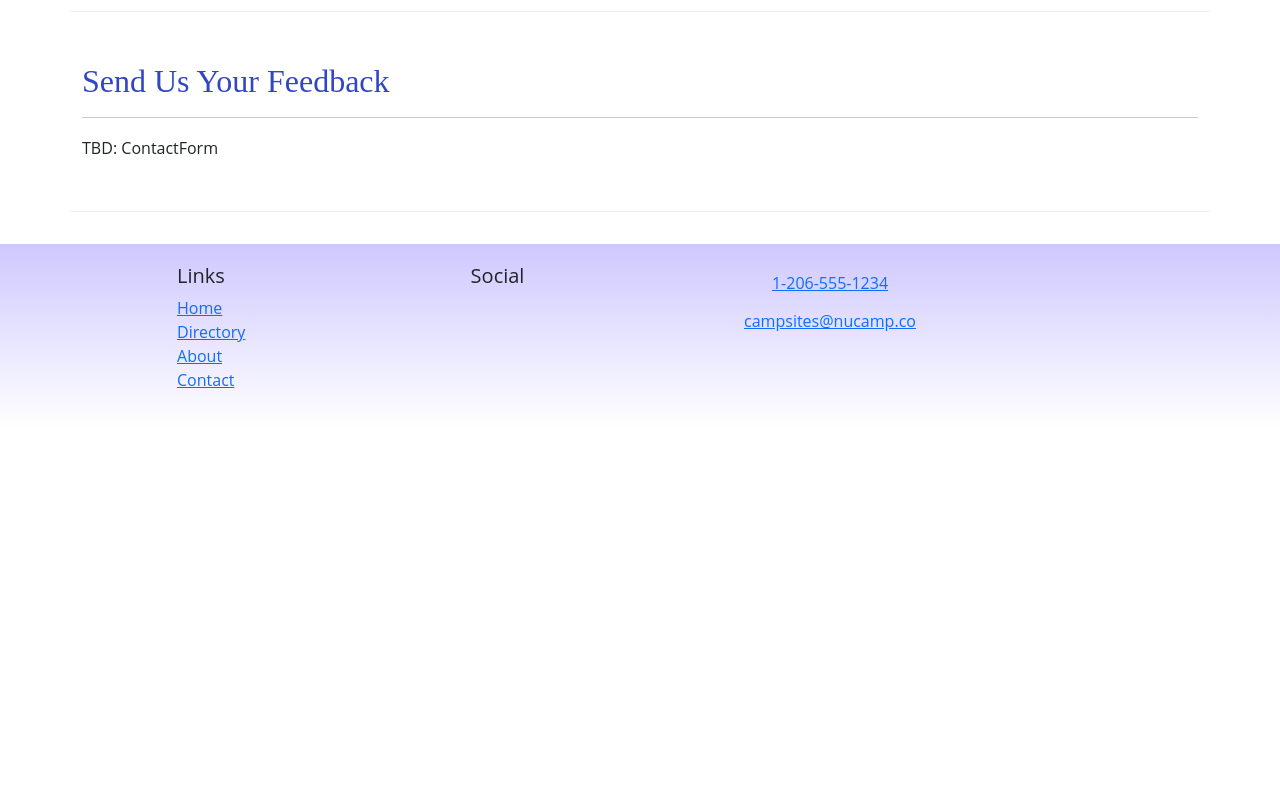
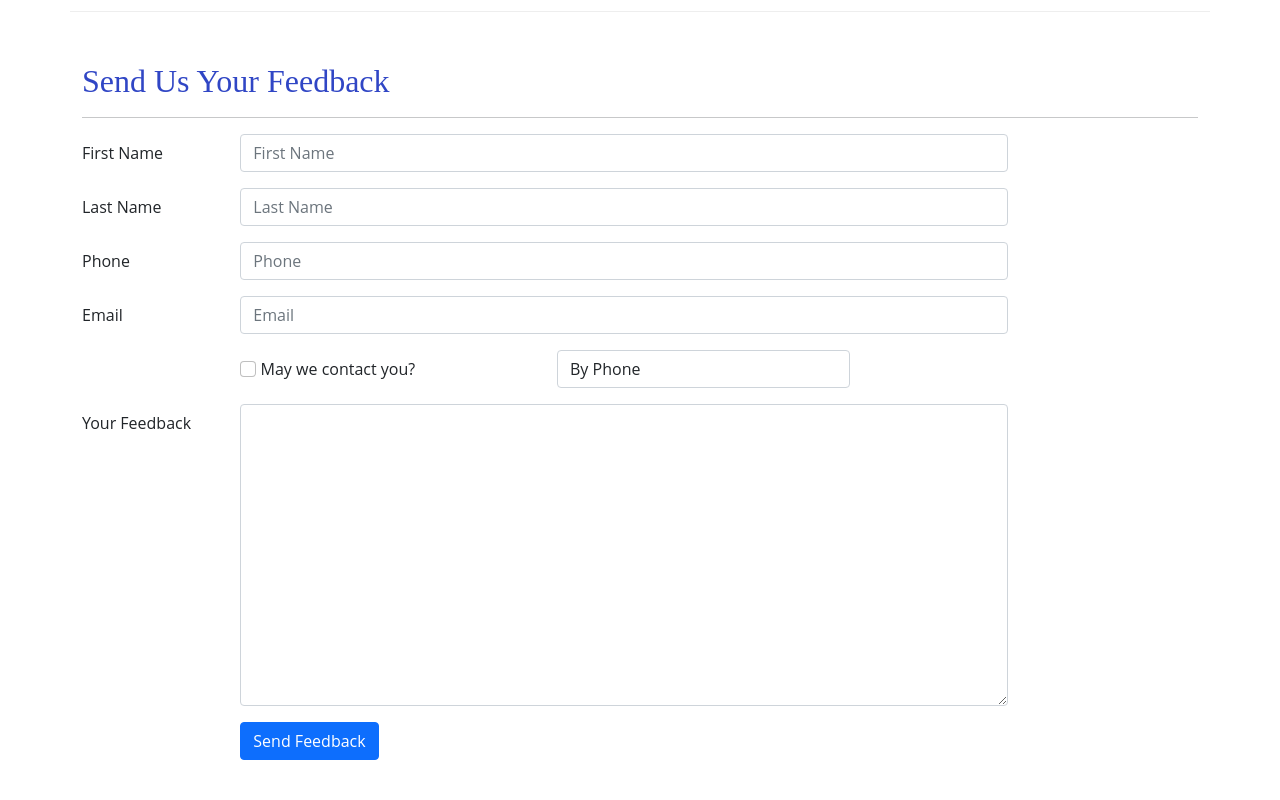
Before and after one commit to Assekops/React, a React (Create React App) app: page /contact in a window 1280 px wide. Shown: the part 480-1280 px from the top of the page. Before the commit the page ends 908 px from the top, so only its background shows below. Built offline with nearby package versions, Linux system fonts and the light colour scheme; the HTML template or start-up script is replaced by a standard one.

Commit message:
Validate Contact Form

```diff
--- /dev/null
+++ b/src/components/ContactForm.js
@@ -0,0 +1,133 @@
+import { Button, Label, Col, FormGroup } from "reactstrap";
+import { Formik, Field, Form, ErrorMessage } from "formik";
+import validateContactForm from "../utils/validateContactForm";
+
+const ContactForm = () => {
+    const handleSubmit = (values, { resetForm }) => {
+        console.log('form values:', values);
+        console.log('in JASON format:', JSON.stringify(values));
+        resetForm();
+    };
+    return (
+        <Formik
+            initialValues={{
+                firstName: '',
+                lastName: '',
+                phoneNum: '',
+                email: '',
+                agree: false,
+                contactType: 'By Phone',
+                feedback: ''
+            }}
+            onSubmit={handleSubmit}
+            validate={validateContactForm}
+        >
+            <Form>
+                <FormGroup row>
+                    <Label htmlFor='firstName' md='2'>
+                        First Name
+                    </Label>
+                    <Col md='10'>
+                        <Field
+                            name='firstName'
+                            placeholder='First Name'
+                            className='form-control'
+                        />
+                        <ErrorMessage name='firstName'>
+                            {(msg) => <p className='text-danger'>{msg}</p>}
+                        </ErrorMessage>
+                    </Col>
+                </FormGroup>
+
+                <FormGroup row>
+                    <Label htmlFor='lastName' md='2'>
+                        Last Name
+                    </Label>
+                    <Col md='10'>
+                        <Field
+                            name='lastName'
+                            placeholder='Last Name'
+                            className='form-control'
+                        />
+                        <ErrorMessage name='lastName'>
+                            {(msg) => <p className='text-danger'>{msg}</p>}
+                        </ErrorMessage>
+                    </Col>
+                </FormGroup>
+                <FormGroup row>
+                    <Label htmlFor='phoneNum' md='2'>
+                        Phone
+                    </Label>
+                    <Col md='10'>
+                        <Field
+                            name='phoneNum'
+                            placeholder='Phone'
+                            className='form-control'
+                        />
+                        <ErrorMessage name='phoneNum'>
+                            {(msg) => <p className='text-danger'>{msg}</p>}
+                        </ErrorMessage>
+                    </Col>
+                </FormGroup>
+                <FormGroup row>
+                    <Label htmlFor='email' md='2'>
+                        Email
+                    </Label>
+                    <Col md='10'>
+                        <Field
+                            name='email'
+                            placeholder='Email'
+                            type='email'
+                            className='form-control'
+                        />
+                        <ErrorMessage name='email'>
+                            {(msg) => <p className='text-danger'>{msg}</p>}
+                        </ErrorMessage>
+                    </Col>
+                </FormGroup>
+                <FormGroup row>
+                    <Label check md={{ size: 4, offset: 2 }}>
+                        <Field
+                            name='agree'
+                            type='checkbox'
+                            className='form-check-input'
+                        /> {' '}
+                        May we contact you?
+                    </Label>
+                    <Col md='4'>
+                        <Field
+                            name='contactType'
+                            as='select'
+                            className='form-control'
+                        >
+                            <option>By Phone</option>
+                            <option>By Email</option>
+                        </Field>
+                    </Col>
+                </FormGroup>
+                <FormGroup row>
+                    <Label htmlFor='feedback' md='2'>
+                        Your Feedback
+                    </Label>
+                    <Col md='10'>
+                        <Field
+                            name='feedback'
+                            as='textarea'
+                            rows='12'
+                            className='form-control'
+                        />
+                    </Col>
+                </FormGroup>
+
+                <FormGroup row>
+                    <Col md={{ size: 10, offset: 2 }}>
+                        <Button type='submit' color='primary'>
+                            Send Feedback
+                        </Button>
+                    </Col>
+                </FormGroup>
+            </Form>
+        </Formik>
+    )
+};
+export default ContactForm;
--- a/src/pages/ContactPage.js
+++ b/src/pages/ContactPage.js
@@ -1,5 +1,6 @@
 import { Container, Col, Row } from "reactstrap";
 import SubHeader from "../components/SubHeader";
+import ContactForm from "../components/ContactForm";
 
 const ContactPage = () => {
     return (
@@ -39,7 +40,9 @@
                     <h2>Send Us Your Feedback</h2>
                     <hr />
                 </Col>
-                <Col md='10'>TBD: ContactForm</Col>
+                <Col md='10'>
+                    <ContactForm />
+                </Col>
             </Row>
 
         </Container>
--- /dev/null
+++ b/src/utils/validateContactForm.js
@@ -0,0 +1,37 @@
+const validateContactForm = (values) => {
+    const errors = {};
+
+    if (!values.firstName) {
+        errors.firstName = 'Required';
+    } else if (values.firstName.length <= 2) {
+        errors.firstName = 'Must be at least 2 characters.';
+    } else if (values.firstName.length > 15) {
+        errors.firstName = 'Must be 15 characters or less.';
+    }
+
+    if (!values.lastName) {
+        errors.lastName = 'Required';
+    } else if (values.lastName.length <= 2) {
+        errors.lastName = 'Must be at least 2 characters.';
+    } else if (values.lastName.length > 15) {
+        errors.lastName = 'Must be 15 characters or less.';
+    }
+
+    const reg = /^\d+$/;
+    //  const tenDigit=/^(\+\d{1,2}\s)?\(?\d{3}\)?[\s.-]\d{3}[\s.-]\d{4}$/;
+
+
+    if (!reg.test(values.phoneNum)) {
+        errors.phoneNum = 'The phone number should contain only numbers.';
+    }
+    // else if(!tenDigit.test(values.phoneNum)){
+    //     errors.phoneNum = 'Phone number length should be 10.';
+    // }
+
+    if (!values.email.includes('@')) {
+        errors.email = 'Email should contain a @';
+    }
+
+    return errors;
+}
+export default validateContactForm;
```
